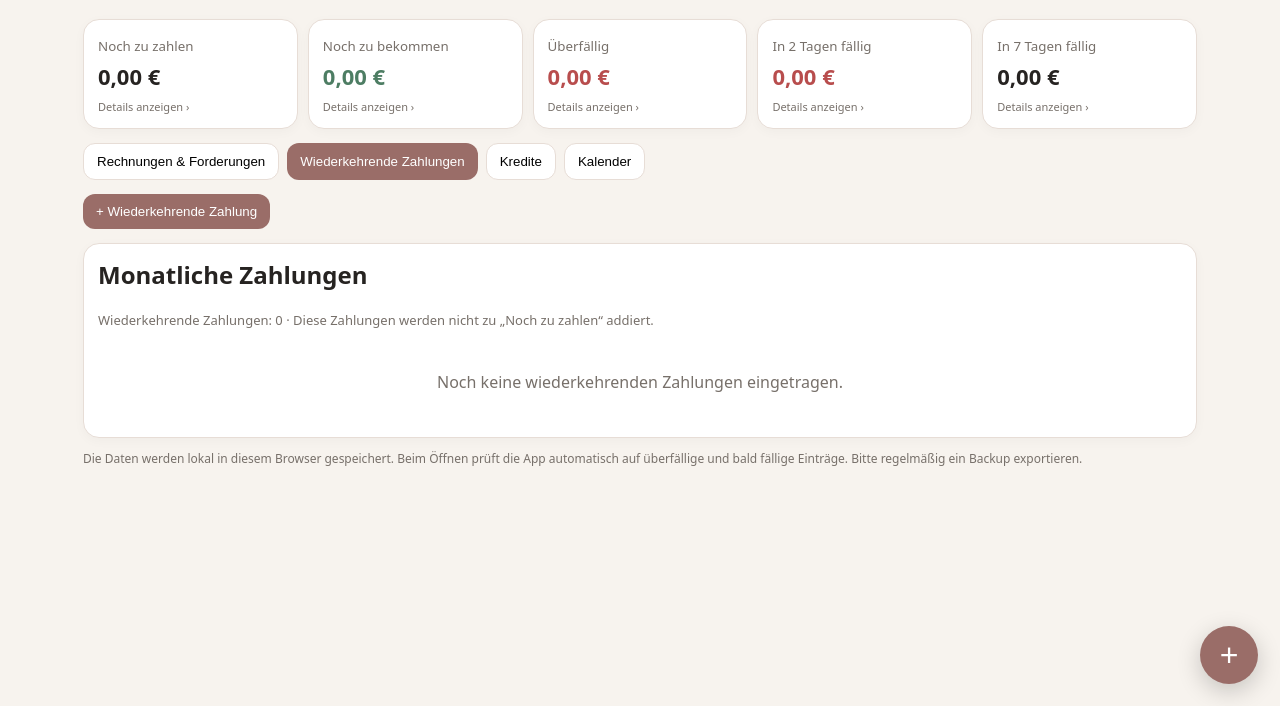
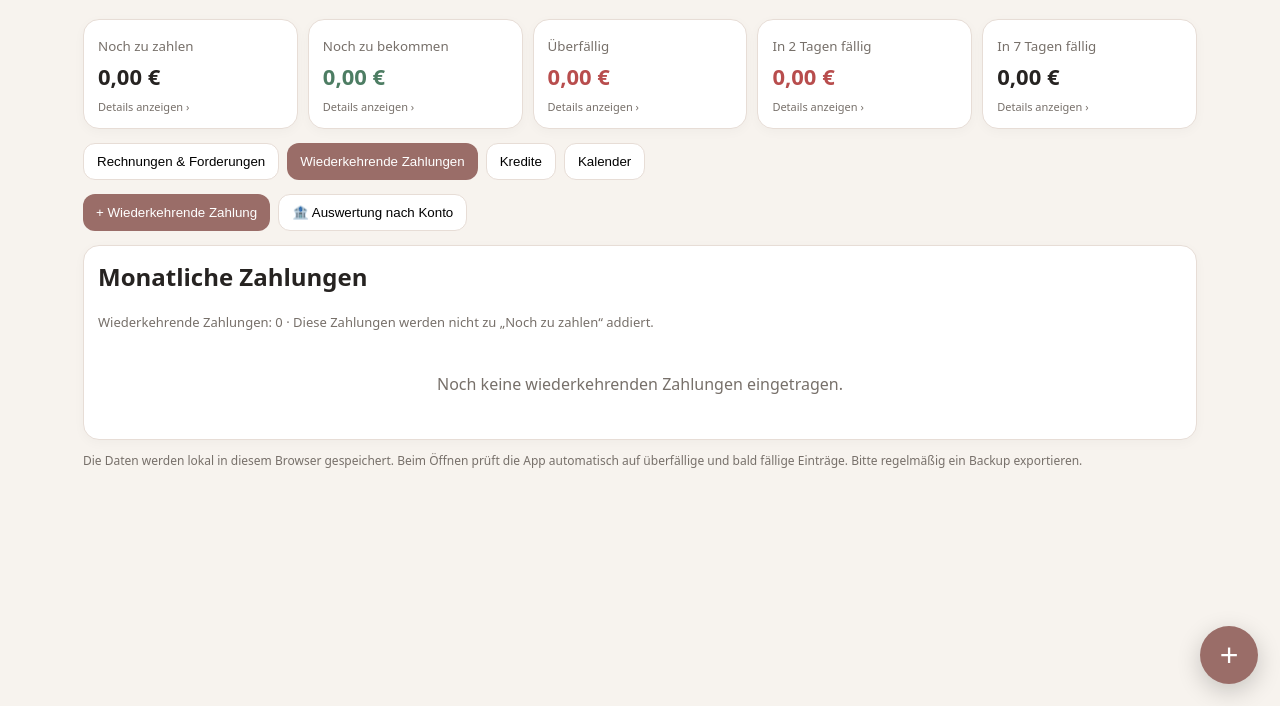
Before and after one commit to luise-pixel/zahlungsplaner, a plain HTML site: page index.html in a window 1280 px wide. Both pictures are taken after a click on the button "Wiederkehrende Zahlungen". Shown: the part 94-800 px from the top of the page. Drawn offline with nearby package versions, Linux system fonts and the light colour scheme.

Commit message:
Add files via upload

```diff
--- a/index.html
+++ b/index.html
@@ -30,7 +30,7 @@ form{padding:20px}form h2{margin-top:0}.grid{display:grid;grid-template-columns:
 .fab{position:fixed;right:22px;bottom:22px;width:58px;height:58px;border-radius:50%;border:0;background:var(--accent);color:white;font-size:32px;box-shadow:0 7px 25px #0003;cursor:pointer}.note{font-size:12px;color:var(--muted);margin-top:12px}
 @media(max-width:760px){.summary{grid-template-columns:1fr 1fr}.grid{grid-template-columns:1fr}.full{grid-column:auto}.entry{grid-template-columns:1fr}.amount{text-align:left}.day{min-height:90px;padding:4px}.calevent{font-size:9px}.weekday{font-size:10px;padding:6px 2px}}
 .summarybtn{font:inherit;text-align:left;cursor:pointer;color:var(--ink);width:100%}.summarybtn:hover{border-color:var(--accent);transform:translateY(-1px)}.cardhint{display:block;margin-top:8px;font-size:11px;color:var(--muted)}.summaryrow{display:grid;grid-template-columns:1fr auto;gap:12px;padding:12px 0;border-top:1px solid var(--line)}.summaryrow:first-child{border-top:0}.summaryrow h3{margin:0 0 4px;font-size:15px}.summaryrow .amount{white-space:nowrap}.summaryactions{display:flex;gap:6px;margin-top:8px}.summaryactions button{padding:6px 9px;border-radius:8px;border:1px solid var(--line);background:white;cursor:pointer}.summaryactions .finish{color:var(--good);font-weight:700}.summaryactions .edit{color:#2563eb;font-weight:700}.summarytotal{padding:10px 0 0;border-top:2px solid var(--line);margin-top:8px;font-weight:750;text-align:right}
-/* V7.6: Rechnungen/Forderungen in der unteren Übersicht immer untereinander */
+/* V7.7: Rechnungen/Forderungen in der unteren Übersicht immer untereinander */
 #list { display:block !important; width:100%; }
 #list > .entry {
   display:flex !important;
@@ -40,7 +40,7 @@ form{padding:20px}form h2{margin-top:0}.grid{display:grid;grid-template-columns:
 }
 
 
-/* V7.6 – QR transfer dialogs */
+/* V7.7 – QR transfer dialogs */
 .transfer-overlay{
  position:fixed !important; inset:0 !important; z-index:99999 !important;
  background:rgba(0,0,0,.48) !important; padding:18px !important;
@@ -58,7 +58,7 @@ form{padding:20px}form h2{margin-top:0}.grid{display:grid;grid-template-columns:
 #qr-reader{width:100% !important;margin-top:12px}
 
 
-/* V7.6 – mobile Auswahlleiste */
+/* V7.7 – mobile Auswahlleiste */
 .selection-dock{
  position:fixed !important;
  left:50% !important;
@@ -108,7 +108,7 @@ form{padding:20px}form h2{margin-top:0}.grid{display:grid;grid-template-columns:
 body{padding-bottom:100px}
 
 
-/* V7.6 Einstellungen */
+/* V7.7 Einstellungen */
 #settingsDlg{
   width:min(560px,calc(100% - 28px));
   max-width:560px;
@@ -146,7 +146,7 @@ body{padding-bottom:100px}
  .settings-head h2{font-size:25px}
 }
 
-/* V7.6 – iPhone Einstellungsfenster */
+/* V7.7 – iPhone Einstellungsfenster */
 #settingsDlg{
   position:fixed !important;
   inset:0 !important;
@@ -174,7 +174,7 @@ body.settings-open{
   width:100% !important;
 }
 
-/* V7.6 – Appweite Suche */
+/* V7.7 – Appweite Suche */
 #searchDlg{
  width:min(620px,calc(100% - 22px));height:min(82dvh,720px);max-height:82dvh;
  border:0;border-radius:26px;padding:0;overflow:hidden;background:var(--bg);
@@ -195,13 +195,13 @@ body.settings-open{
 body.search-open{overflow:hidden!important;position:fixed!important;width:100%!important}
 @media(max-width:480px){.search-shell{padding:19px 15px}.search-head h2{font-size:25px}}
 
-/* V7.6 – Backup in Einstellungen */
+/* V7.7 – Backup in Einstellungen */
 .settings-backup-actions{display:grid;grid-template-columns:1fr 1fr;gap:9px}
 .settings-backup-actions button{min-height:44px}
 .settings-backup-note{margin:12px 0 0;color:var(--muted);font-size:12px;line-height:1.4}
 @media(max-width:480px){.settings-backup-actions{grid-template-columns:1fr}}
 
-/* V7.6 – bezahlte Kalendereinträge */
+/* V7.7 – bezahlte Kalendereinträge */
 .calevent.calpaid{
   background:#e7e3df !important;
   border-color:#d1cbc5 !important;
@@ -210,7 +210,7 @@ body.search-open{overflow:hidden!important;position:fixed!important;width:100%!i
   opacity:.82;
 }
 
-/* V7.6 – Kalender direkt bedienen */
+/* V7.7 – Kalender direkt bedienen */
 .calevent.calclick{cursor:pointer}
 .calevent.calclick:active{transform:scale(.98)}
 #calActionDlg{width:min(480px,calc(100% - 24px));border:0;border-radius:24px;padding:0;background:var(--bg)}
@@ -222,7 +222,7 @@ body.search-open{overflow:hidden!important;position:fixed!important;width:100%!i
 .cal-action-buttons button{min-height:45px}
 @media(max-width:480px){.cal-action-buttons{grid-template-columns:1fr}}
 
-/* V7.6 – optionale Konten & Synchronisation */
+/* V7.7 – optionale Konten & Synchronisation */
 .sync-box{display:flex;flex-direction:column;gap:9px;background:#faf7f4;border:1px solid var(--line);border-radius:15px;padding:13px}
 .sync-box>span,.sync-note{font-size:12px;color:var(--muted);line-height:1.4}
 .sync-actions{display:grid;grid-template-columns:1fr 1fr;gap:8px}
@@ -232,12 +232,12 @@ body.search-open{overflow:hidden!important;position:fixed!important;width:100%!i
 .sync-logout{background:transparent!important;color:var(--muted)}
 @media(max-width:480px){.sync-actions{grid-template-columns:1fr}}
 
-/* V7.6 – Passwort zurücksetzen */
+/* V7.7 – Passwort zurücksetzen */
 .sync-link-btn{background:transparent!important;border:0!important;box-shadow:none!important;color:var(--accent)!important;text-decoration:underline;padding:6px 2px!important;min-height:auto!important;text-align:left}
 #passwordDlg{width:min(460px,calc(100% - 24px));border:0;border-radius:24px;padding:0;background:var(--bg)}
 #passwordDlg::backdrop{background:rgba(50,42,39,.48)}
 #passwordForm{display:flex;flex-direction:column;gap:9px}
-/* V7.6 – Konten */
+/* V7.7 – Konten */
 .optional{font-weight:400;color:var(--muted);font-size:11px}
 </style></head>
 <body>
@@ -289,7 +289,7 @@ body.search-open{overflow:hidden!important;position:fixed!important;width:100%!i
 </section>
 
 <section id="recurring" class="view">
-<div class="toolbar"><button class="primary" onclick="openRecurringForm()">+ Wiederkehrende Zahlung</button></div>
+<div class="toolbar"><button class="primary" onclick="openRecurringForm()">+ Wiederkehrende Zahlung</button><button onclick="openRecurringAccountSummary()">🏦 Auswertung nach Konto</button></div>
 <div class="panel"><h2 style="margin-top:0">Monatliche Zahlungen</h2><p class="rec-summary" id="recTotal"></p><div id="recList"></div></div>
 </section>
 
@@ -442,7 +442,7 @@ body.search-open{overflow:hidden!important;position:fixed!important;width:100%!i
 <h3>Über die App</h3>
 <div class="about-grid">
 <div class="about-row"><span>App</span><strong>Mein Zahlungsplaner</strong></div>
-<div class="about-row"><span>Version</span><strong>7.6</strong></div>
+<div class="about-row"><span>Version</span><strong>7.7</strong></div>
 <div class="about-row"><span>Entwickelt von</span><strong>Luise Mähl</strong></div>
 <div class="about-row"><span>Datenspeicherung</span><strong>Lokal; optional synchronisiert</strong></div>
 </div>
@@ -755,9 +755,35 @@ function renderRecurring(){
  $("recTotal").textContent=`Wiederkehrende Zahlungen: ${store.recurring.length} · Diese Zahlungen werden nicht zu „Noch zu zahlen“ addiert.`;
  $("recList").innerHTML=store.recurring.length?store.recurring.slice().sort((a,b)=>a.day-b.day).map(x=>{
    const paid=recurringPaidThisMonth(x);
-   return `<div class="entry"><div style="display:flex;align-items:flex-start"><input type="checkbox" style="margin:4px 10px 0 0;width:18px;height:18px" ${selectedIds.has(x.id)?"checked":""} onchange="selectEntry('${x.id}',this.checked)"><div><h3>${esc(x.party)}</h3><div><span class="badge">${esc(x.area)}</span><span class="badge">${intervalLabel(x.interval)} · am ${x.day}.</span>${paid?'<span class="badge done">Diesen Monat bezahlt</span>':''}</div><div class="meta">${x.note?esc(x.note):"Wiederkehrende Zahlung"}${x.start?" · ab "+x.start.split("-").reverse().join("."):""}${x.end?" · bis "+fmt(x.end):""}</div><div class="actions"><button onclick="toggleRecurringPaid('${x.id}')">${paid?"↩ Zahlung öffnen":"✓ Bezahlt"}</button><button onclick="editRecurring('${x.id}')">Bearbeiten</button><button onclick="removeRecurring('${x.id}')">Löschen</button></div></div><div class="amount">− ${money(x.amount)}</div></div></div>`;
+   return `<div class="entry"><div style="display:flex;align-items:flex-start"><input type="checkbox" style="margin:4px 10px 0 0;width:18px;height:18px" ${selectedIds.has(x.id)?"checked":""} onchange="selectEntry('${x.id}',this.checked)"><div><h3>${esc(x.party)}</h3><div><span class="badge">${esc(x.area)}</span>${x.account?`<span class="badge">🏦 ${esc(x.account)}</span>`:""}<span class="badge">${intervalLabel(x.interval)} · am ${x.day}.</span>${paid?'<span class="badge done">Diesen Monat bezahlt</span>':''}</div><div class="meta">${x.note?esc(x.note):"Wiederkehrende Zahlung"}${x.start?" · ab "+x.start.split("-").reverse().join("."):""}${x.end?" · bis "+fmt(x.end):""}</div><div class="actions"><button onclick="toggleRecurringPaid('${x.id}')">${paid?"↩ Zahlung öffnen":"✓ Bezahlt"}</button><button onclick="editRecurring('${x.id}')">Bearbeiten</button><button onclick="removeRecurring('${x.id}')">Löschen</button></div></div><div class="amount">− ${money(x.amount)}</div></div></div>`;
  }).join(""):`<div class="empty">Noch keine wiederkehrenden Zahlungen eingetragen.</div>`;
  updateSelectTools();
+}
+function openRecurringAccountSummary(){
+ const now=new Date(),y=now.getFullYear(),m=now.getMonth();
+ const active=store.recurring.filter(r=>validRecurringInMonth(r,y,m));
+ const groups={};
+ active.forEach(r=>{
+   const account=(r.account||"").trim()||"Kein Konto zugeordnet";
+   if(!groups[account])groups[account]={sum:0,items:[]};
+   groups[account].sum+=Number(r.amount)||0;
+   groups[account].items.push(r);
+ });
+ const month=now.toLocaleDateString("de-DE",{month:"long",year:"numeric"});
+ $("summaryTitle").textContent="Wiederkehrend · "+month;
+ if(!active.length){
+   $("summaryContent").innerHTML=`<div class="empty">In diesem Monat stehen keine wiederkehrenden Zahlungen an.</div>`;
+ }else{
+   const rows=Object.entries(groups).sort((a,b)=>b[1].sum-a[1].sum).map(([account,g])=>`
+     <div class="summaryrow">
+       <div><h3>🏦 ${esc(account)}</h3>
+       <div class="meta">${g.items.length} ${g.items.length===1?"Abbuchung":"Abbuchungen"} · ${g.items.map(x=>esc(x.party)).join(", ")}</div></div>
+       <div class="amount">− ${money(g.sum)}</div>
+     </div>`).join("");
+   const total=active.reduce((sum,r)=>sum+(Number(r.amount)||0),0);
+   $("summaryContent").innerHTML=rows+`<div class="summarytotal">Gesamtsumme: ${money(total)}</div>`;
+ }
+ summaryDlg.showModal();
 }
 function recurringDueDate(r,y,m){
  const d=Math.min(Number(r.day||1),new Date(y,m+1,0).getDate());
```
